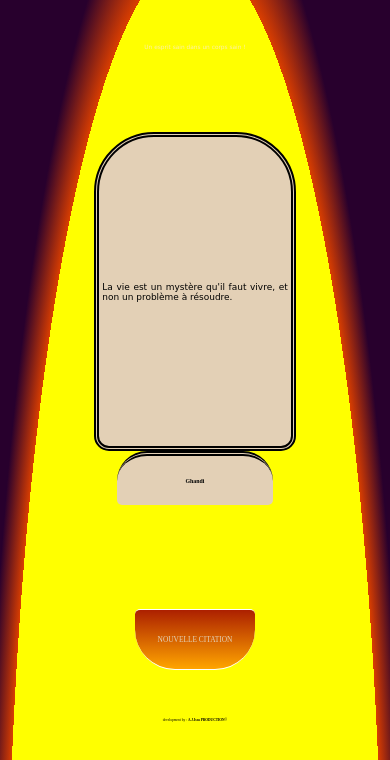
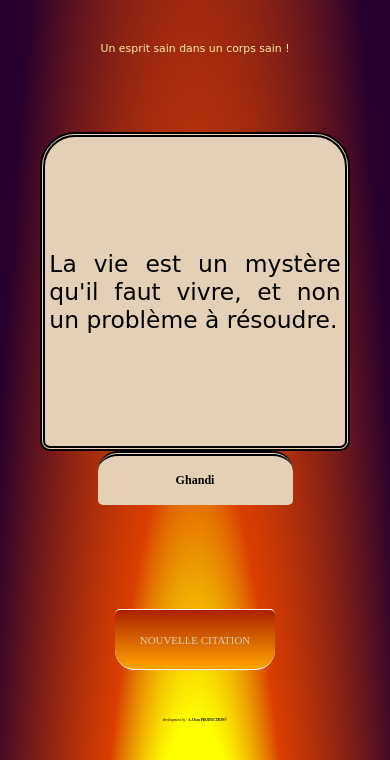
Before and after one commit to ArbodJ/Citations, a plain HTML site: page index.html in a window 390 px wide. Shown: the part 84-844 px from the top of the page. Drawn offline with Linux system fonts and the light colour scheme; a web font is replaced by a local one.

Commit message:
responsive 1.0

```diff
--- a/style.css
+++ b/style.css
@@ -1,4 +1,4 @@
-/* GÉNÉRALITÉS */
+/* ----- GÉNÉRALITÉS ----- */
 *{
   margin: 0 0;
   padding: 0 0;
@@ -12,7 +12,7 @@
   right: 0;
 }
 
-/* ENTÊTE DE PAGE*/
+/* ----- ENTÊTE DE PAGE ----- */
 header{
   display: flex;
   flex-direction: column;
@@ -30,7 +30,7 @@ h1{
   font-size: 1.5vw;
 }
 
-/* CORPS DE PAGE*/
+/* ----- CORPS DE PAGE ----- */
 main{
   display: flex;
   justify-content: center;
@@ -103,7 +103,7 @@ main{
   font-size: 1.9vw;
 }
 
-/* PIED DE PAGE*/
+/* ----- PIED DE PAGE ----- */
 footer{
   height: 5%;
 }
@@ -111,3 +111,95 @@ footer{
   text-align: center;
   font-size: 0.9vw;
 }
+
+/* ----- RESPONSIVE ----- */
+@media screen and (max-width: 1150px){
+  #page{
+    background: radial-gradient(at 50% 140%, yellow 188px, #da3e00 42%, #28002d 76%);
+  }
+  #author{
+    border-radius: 20px 20px 5px 5px;
+  }
+  #button{
+    border-radius: 5px 5px 25px 25px;
+  }
+}
+@media screen and (max-width: 900px){
+  #page{
+    background: radial-gradient(at 50% 172%, yellow 183px, #da3e00 42%, #28002d 76%);
+  }
+  #text{
+    width: 63%;
+    border-radius: 35px 35px 10px 10px;
+  }
+  #words{
+    font-size: 3.1vw;
+  }
+  #author{
+    font-size: 2.2vw;
+  }
+}
+@media screen and (max-width: 750px){
+  #page{
+    background: radial-gradient(at 50% 193%, yellow 183px, #da3e00 48%, #28002d 88%);
+  }
+  #button{
+    border-radius: 5px 5px 20px 20px;
+  }
+}
+@media screen and (max-width: 630px){
+  #page{
+    background: radial-gradient(at 50% 231%, yellow 175px, #da3e00 51%, #28002d 91%);
+  }
+  h1{
+    font-size: 8.3vw;
+  }
+  #title{
+    font-size: 2.8vw;
+  }
+}
+@media screen and (max-width: 555px){
+  #page{
+    background: radial-gradient(at 50% 276%, yellow 175px, #da3e00 57%, #28002d 91%);
+  }
+  #text{
+    width: 77%;
+    border-radius: 35px 35px 10px 10px;
+  }
+  #words{
+    font-size: 4.4vw;
+  }
+}
+@media screen and (max-width: 495px){
+  #page{
+    background: radial-gradient(at 50% 293%, yellow 156px, #da3e00 60%, #28002d 78%);
+  }
+}
+@media screen and (max-width: 420px){
+  #page{
+    background: radial-gradient(at 50% 310%, yellow 135px, #da3e00 57%, #28002d 91%);
+  }
+  #words{
+    font-size: 6vw;
+  }
+  #author{
+    width: 50%;
+    font-size: 3.1vw;
+  }
+  #button{
+    width: 41%;
+  }
+  #citation{
+    font-size: 2.8vw;
+  }
+}
+@media screen and (max-width: 370px){
+  #page{
+    background: radial-gradient(at 55% 301%, yellow 120px, #da3e00 53%, #28002d 94%);
+  }
+}
+@media screen and (max-width: 325px){
+  #page{
+    background: radial-gradient(at 64% 324%, yellow 127px, #da3e00 57%, #28002d 94%);
+  }
+}
```
